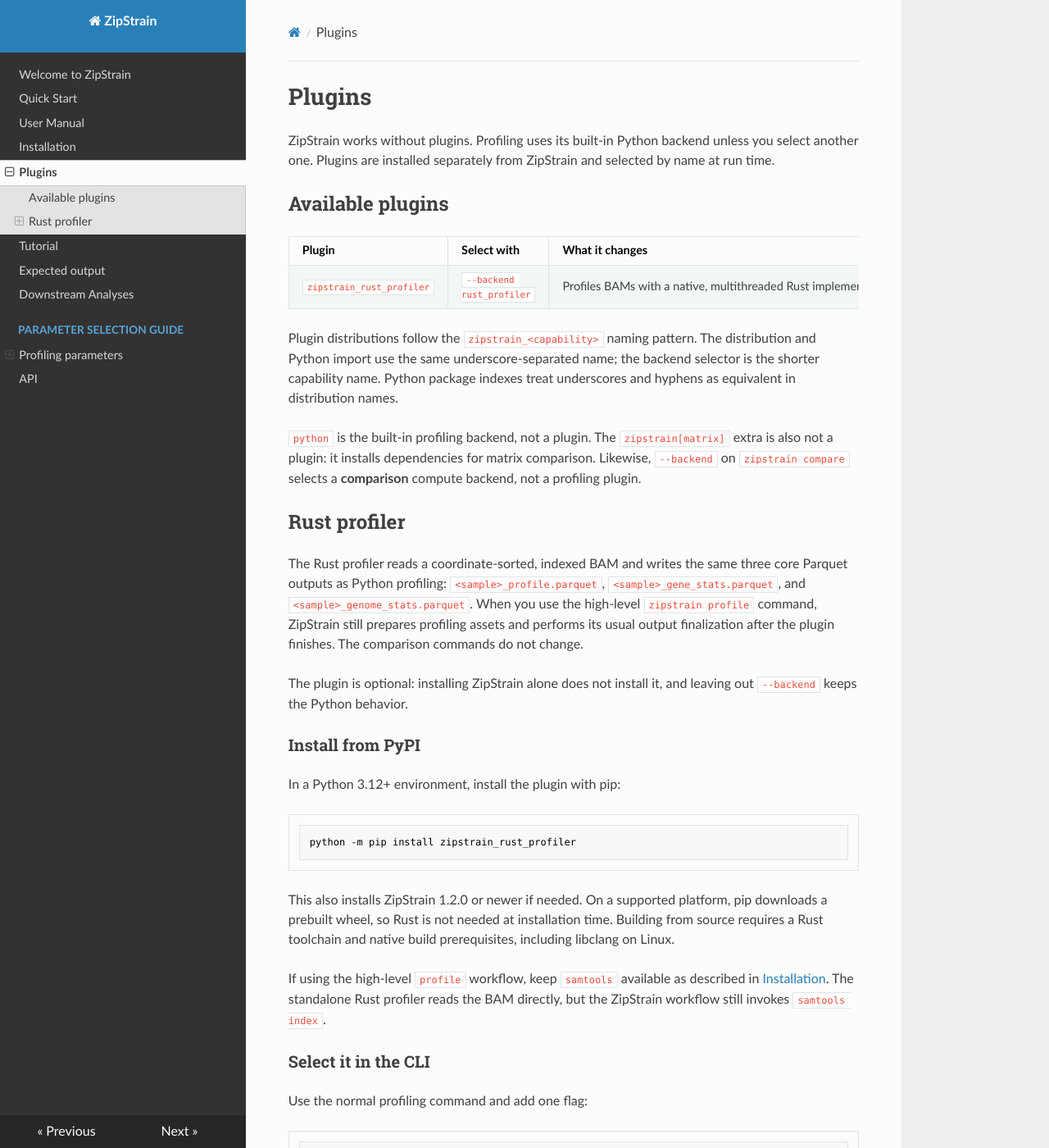
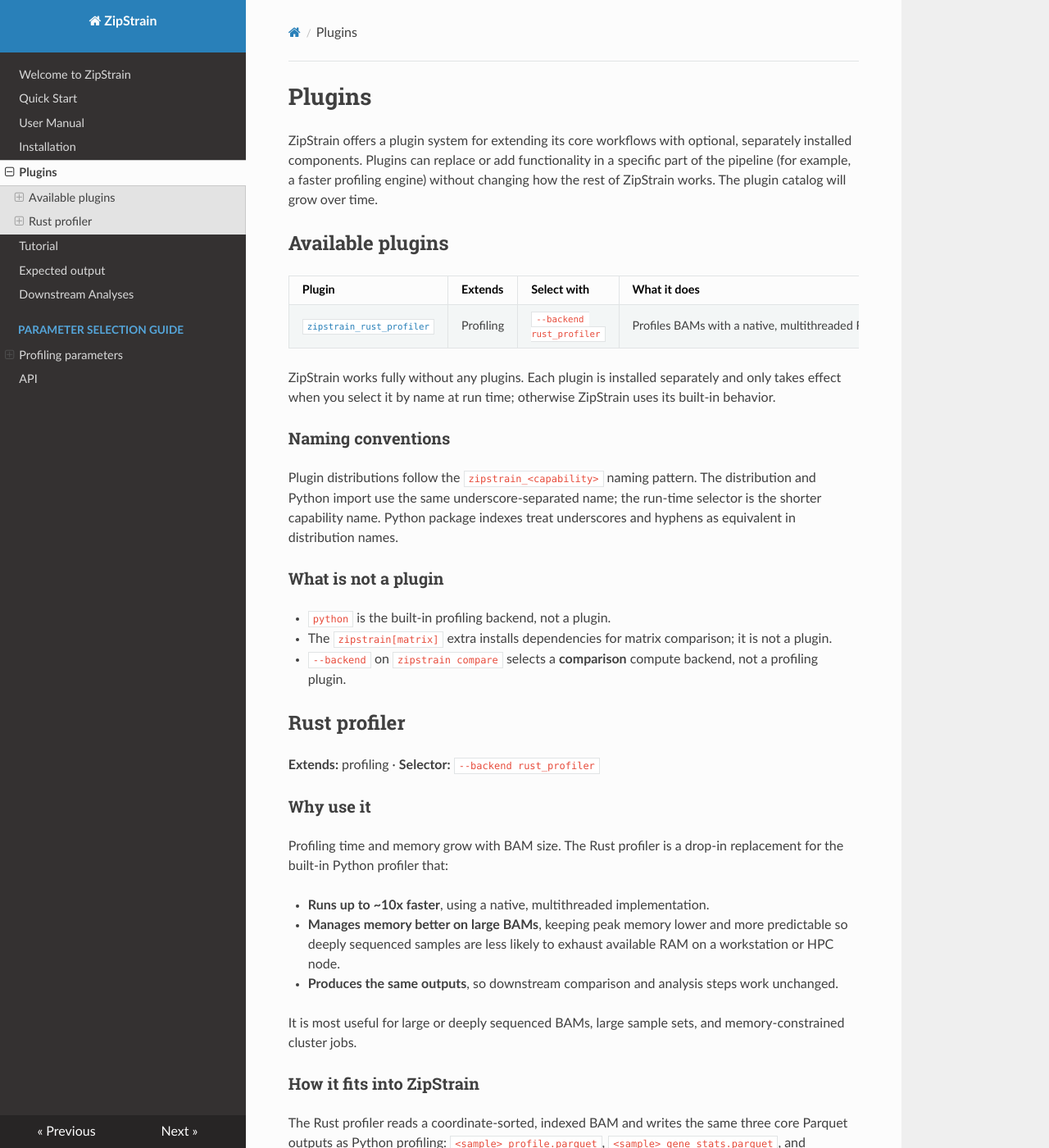
Before and after one commit to OlmLab/ZipStrain, an MkDocs documentation site: the page built from docs/plugins.md, in a window 1280 px wide and 1400 px high. Shown: the whole window at 82% size. Built offline with MkDocs 1.6.1, drawn with Linux system fonts in a browser that asks for light colours; nearby versions of some CDN libraries.

Commit message:
plugin docs

```diff
--- a/docs/plugins.md
+++ b/docs/plugins.md
@@ -1,21 +1,43 @@
 # Plugins
 
-ZipStrain works without plugins. Profiling uses its built-in Python backend unless you select another one. Plugins are installed separately from ZipStrain and selected by name at run time.
+ZipStrain offers a plugin system for extending its core workflows with optional, separately installed components. Plugins can replace or add functionality in a specific part of the pipeline (for example, a faster profiling engine) without changing how the rest of ZipStrain works. The plugin catalog will grow over time.
 
 ## Available plugins
 
-| Plugin | Select with | What it changes | Availability |
-|---|---|---|---|
-| `zipstrain_rust_profiler` | `--backend rust_profiler` | Profiles BAMs with a native, multithreaded Rust implementation | Separate PyPI package |
+| Plugin | Extends | Select with | What it does | Install |
+|---|---|---|---|---|
+| [`zipstrain_rust_profiler`](#rust-profiler) | Profiling | `--backend rust_profiler` | Profiles BAMs with a native, multithreaded Rust implementation; up to ~10x faster with lower memory use on large BAMs | `pip install zipstrain_rust_profiler` |
+
+ZipStrain works fully without any plugins. Each plugin is installed separately and only takes effect when you select it by name at run time; otherwise ZipStrain uses its built-in behavior.
+
+### Naming conventions
 
 Plugin distributions follow the `zipstrain_<capability>` naming pattern. The
 distribution and Python import use the same underscore-separated name; the
-backend selector is the shorter capability name. Python package indexes treat
+run-time selector is the shorter capability name. Python package indexes treat
 underscores and hyphens as equivalent in distribution names.
 
-`python` is the built-in profiling backend, not a plugin. The `zipstrain[matrix]` extra is also not a plugin: it installs dependencies for matrix comparison. Likewise, `--backend` on `zipstrain compare` selects a **comparison** compute backend, not a profiling plugin.
+### What is not a plugin
+
+- `python` is the built-in profiling backend, not a plugin.
+- The `zipstrain[matrix]` extra installs dependencies for matrix comparison; it is not a plugin.
+- `--backend` on `zipstrain compare` selects a **comparison** compute backend, not a profiling plugin.
 
 ## Rust profiler
+
+**Extends:** profiling · **Selector:** `--backend rust_profiler`
+
+### Why use it
+
+Profiling time and memory grow with BAM size. The Rust profiler is a drop-in replacement for the built-in Python profiler that:
+
+- **Runs up to ~10x faster**, using a native, multithreaded implementation.
+- **Manages memory better on large BAMs**, keeping peak memory lower and more predictable so deeply sequenced samples are less likely to exhaust available RAM on a workstation or HPC node.
+- **Produces the same outputs**, so downstream comparison and analysis steps work unchanged.
+
+It is most useful for large or deeply sequenced BAMs, large sample sets, and memory-constrained cluster jobs.
+
+### How it fits into ZipStrain
 
 The Rust profiler reads a coordinate-sorted, indexed BAM and writes the same three core Parquet outputs as Python profiling: `<sample>_profile.parquet`, `<sample>_gene_stats.parquet`, and `<sample>_genome_stats.parquet`. When you use the high-level `zipstrain profile` command, ZipStrain still prepares profiling assets and performs its usual output finalization after the plugin finishes. The comparison commands do not change.
 
```
Also changed, not shown: docs/installation.md (+1 -1 lines), docs/quickstart.md (+1 -1 lines), plugins/zipstrain_rust_profiler/README.md (+4 -2 lines).
